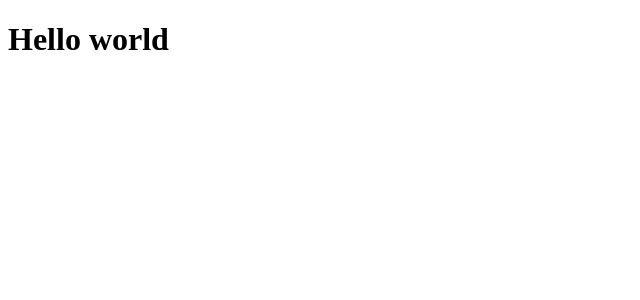
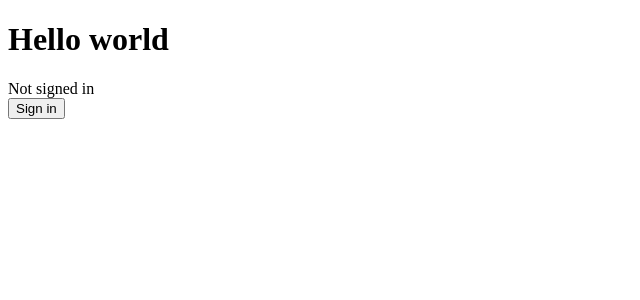
Before and after one commit to orbit-love/satellite-app-template, a Next.js app: page / in a window 1280 px wide. Shown: the top 300 px of the page, without its empty margins (0-640 px from the left). Built offline with nearby package versions, Linux system fonts and the light colour scheme; no server answers.

Commit message:
Initial next-auth setup

```diff
--- /dev/null
+++ b/components/layout.js
@@ -0,0 +1,18 @@
+"use client";
+
+import React from "react";
+import Head from "next/head";
+import { SessionProvider } from "next-auth/react";
+
+export default function Layout({ session, children }) {
+  return (
+    <SessionProvider session={session}>
+      <Head>
+        <title>Member Directory</title>
+        <link rel="icon" href="/favicon.ico" />
+      </Head>
+
+      <main>{children}</main>
+    </SessionProvider>
+  );
+}
--- /dev/null
+++ b/components/login.js
@@ -0,0 +1,19 @@
+import { useSession, signIn, signOut } from "next-auth/react";
+
+export default function Login() {
+  const { data: session } = useSession();
+  if (session) {
+    return (
+      <>
+        Signed in as {session.user.email} <br />
+        <button onClick={() => signOut()}>Sign out</button>
+      </>
+    );
+  }
+  return (
+    <>
+      Not signed in <br />
+      <button onClick={() => signIn()}>Sign in</button>
+    </>
+  );
+}
--- a/package.json
+++ b/package.json
@@ -9,6 +9,7 @@
   "dependencies": {
     "@prisma/client": "5.0.0",
     "next": "latest",
+    "next-auth": "^4.22.1",
     "react": "18.2.0",
     "react-dom": "18.2.0"
   },
--- a/pages/index.js
+++ b/pages/index.js
@@ -1,16 +1,12 @@
-import Head from "next/head";
+import Layout from "../components/layout";
+import Login from "../components/login";
 
-export default function Home() {
+export default function Home({ session }) {
   return (
-    <>
-      <Head>
-        <title>Member Directory</title>
-        <link rel="icon" href="/favicon.ico" />
-      </Head>
+    <Layout session={session}>
+      <h1>Hello world</h1>
 
-      <main>
-        <h1>Hello world</h1>
-      </main>
-    </>
+      <Login />
+    </Layout>
   );
 }
```
Also changed, not shown: pages/api/auth/[...nextauth].js (added, +10 -0 lines), pages/members.js (+4 -11 lines), 1 other file (tests, documents, lock files or other folders).
